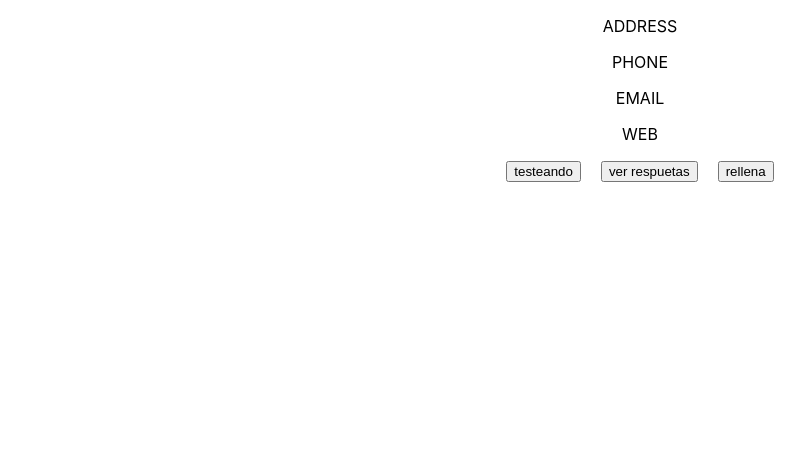
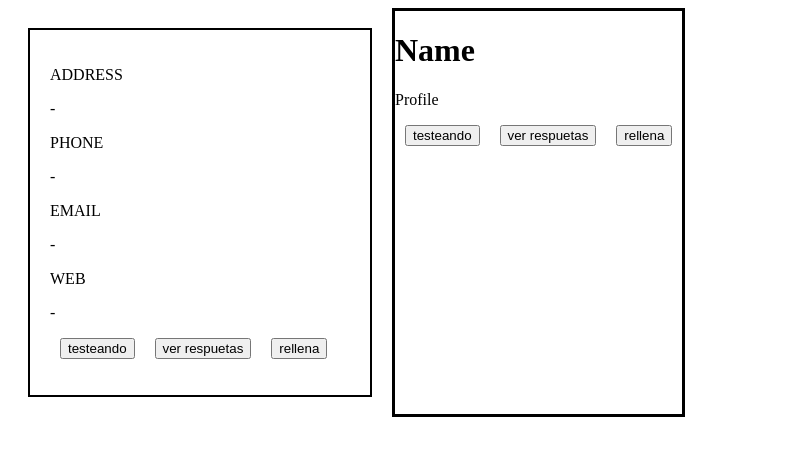
Before and after one commit to AntonioMaestreGarrido/react-cv-project, a React (Create React App) app: page / in a window 1280 px wide. Shown: the top 456 px of the page, without its empty margins (0-809 px from the left). Built offline with nearby package versions, Linux system fonts and the light colour scheme.

Commit message:
adding components

```diff
--- a/src/App.css
+++ b/src/App.css
@@ -1,38 +1,7 @@
-.App {
-  text-align: center;
+.App> div{
+  border: solid black 3px;
 }
-
-.App-logo {
-  height: 40vmin;
-  pointer-events: none;
+.App{
+  display: flex;
+  flex-direction: row;
 }
-
-@media (prefers-reduced-motion: no-preference) {
-  .App-logo {
-    animation: App-logo-spin infinite 20s linear;
-  }
-}
-
-.App-header {
-  background-color: #282c34;
-  min-height: 100vh;
-  display: flex;
-  flex-direction: column;
-  align-items: center;
-  justify-content: center;
-  font-size: calc(10px + 2vmin);
-  color: white;
-}
-
-.App-link {
-  color: #61dafb;
-}
-
-@keyframes App-logo-spin {
-  from {
-    transform: rotate(0deg);
-  }
-  to {
-    transform: rotate(360deg);
-  }
-}
--- a/src/App.js
+++ b/src/App.js
@@ -2,8 +2,9 @@ import "./App.css";
 import React, { useState,useEffect } from "react";
 import ReactDOM from "react-dom";
 import { InputModal } from "./components/ImputText";
-import { NameandLetter } from "./components/NameandLetter";
+import { PersonalData } from "./components/PersonalData";
 import { Hoja } from "./components/hoja";
+import { NameAndProfile } from "./components/NameAndProfile";
 
 //<InputModal data={mockdata} />
 
@@ -25,7 +26,9 @@ function App() {
 
   return (
     <div className="App">
-      <NameandLetter handle={handleModal} />
+      <PersonalData handle={handleModal} />
+      <NameAndProfile handle={handleModal} />
+
       <InputModal data={showModal} />
 
 
--- a/src/components/ImputText.jsx
+++ b/src/components/ImputText.jsx
@@ -1,4 +1,5 @@
 import React, { useState } from "react";
+import {unmountComponentAtNode} from "react-dom";
 import "./InputModal.css"
 import formBlueprint from '../data/modals.json'
 import uniqid from 'uniqid';
@@ -12,7 +13,7 @@ export function InputModal(props) {
     if (props.data === 0) { return null }
 
     const dataForForm = formBlueprint[props.id]
-    console.log(props)
+    console.log(dataForForm)
 
 
 
@@ -29,34 +30,44 @@ export function InputModal(props) {
 
                     <div>
                         {dataForForm.campos.map((ele) => {
+                            let id=ele.id.replaceAll(' ','')
+
                             return (
                                 <div className="inputContaines" key={uniqid()}>
-
                                     <label htmlFor={ele.id} >{ele.id} </label >
-                                    <input id={ele.id} name={ele.id} type="text"
+                                    <input id={id} name={ele.id} type="text"
                                         key={uniqid()} placeholder={ele.place} size={20} />
 
                                 </div>
                             )
                         })}
                     </div>
+                    <div className="areaTexto">
+                        {dataForForm.areaTexto.map((ele) => {
+                            return (<>
 
-                    <div className="areaTexto">
-                        <p>{dataForForm.areaTexto[0].id}</p>
-                        <textarea name="areaTexto" placeholder={dataForForm.areaTexto[0].place} key={uniqid()}
-                            rows={dataForForm.areaTexto[0].ancho} placeholder={dataForForm.areaTexto[0].place} ></textarea>
+                                <p>{ele.id}</p>
+                                <textarea name={ele.id.replace(/ /g, "")} placeholder={ele.place} key={uniqid()} rows={ele.ancho}  ></textarea>
+
+                            </>)
+                        })
+                        }
                     </div>
+
                     <div className="buttonContainer">
 
-                        <button onClick={(e, title) => { test(e, dataForForm.id) }} type="send">Send</button>
-                        <button type="reset">Clear</button>
-                        <button onClick={console.log("borra")} type="button">Close</button>
-                        <button onClick={(e,respuesta) => {
-                            respuesta= test(e, dataForForm.id)
-                            props.sendBack(respuesta) ;
+
+                        <button type="submit" onClick={(e, respuesta) => {
+                            respuesta = test(e, dataForForm.id)
+                                close()
+                            props.sendBack(respuesta);
+
 
                         }
-                        } type="button">vuelta </button>
+                        } type="button">Send </button>
+                        <button type="reset">Clear</button>
+                        <button onClick={()=>(close())} type="button">Close</button>
+
 
 
 
@@ -70,10 +81,10 @@ export function InputModal(props) {
         </>
     )
 }
-// get an objet with fom values
+// get an objet with fom values string.replace(/ /g, "")
 function test(e, title) {
     const form = document.querySelector(`#${title}`)
-    console.log(form)
+    console.log(title)
     let formData = '{'
     for (var i = 0; i < form.elements.length; i++) {
         var fieldName = form.elements[i].name;
@@ -87,3 +98,6 @@ function test(e, title) {
     console.log(respuesta)
     return respuesta
 }
+function close(){unmountComponentAtNode(document.getElementById('modalContainer'))
+
+}
--- /dev/null
+++ b/src/components/NameAndProfile.jsx
@@ -0,0 +1,50 @@
+import ReactDOM from 'react-dom';
+import { InputModal } from "./ImputText";
+import React, { useState, useEffect } from "react";
+
+
+export function NameAndProfile(props) {
+
+    const sendAnswer = (respuestas) => { setAnswer(respuestas) }
+    const [answer, setAnswer] = useState()
+
+    useEffect(fill, answer)
+    console.log([answer])
+
+    function openModal() {
+        let sendAnswer = ""
+
+
+        ReactDOM.render(<InputModal id={'NameAndProfile'} sendBack={setAnswer} />, document.getElementById('modalContainer'))
+    }
+    function fill() {
+
+        if (answer) {
+            console.log("inside fill")
+            console.log( answer)
+            console.log( answer.Nombre)
+            document.querySelector('#NameAndProfile>#Name').textContent = answer.Nombre
+            document.querySelector('#NameAndProfile>#Profile').textContent = answer.Profile
+
+        }
+
+
+    }
+
+    return (
+
+        <div className='toFill' id="NameAndProfile">
+            <h1 id= "Name">Name</h1>
+
+            <p className="question">Profile</p>
+            <p id="Profile" >     </p>
+
+            <button onClick={openModal}
+            >testeando</button>
+            <button onClick={() => console.log(answer)}>ver respuetas</button>
+            <button onClick={() => fill()}>rellena</button>
+            <p></p>
+        </div>
+
+    )
+}
--- a/src/components/NameandLetter.jsx
+++ /dev/null
@@ -1,40 +0,0 @@
-
-import ReactDOM from 'react-dom';
-import { InputModal } from "./ImputText";
-import React, { useState,useEffect } from "react";
-
-
-export function NameandLetter(props) {
-
-    const  sendAnswer=(respuestas)=>{setAnswer(respuestas)}
-    const[answer,setAnswer]= useState("respuesta")
-
-    function openModal(){
-        let sendAnswer=""
-        let atributo="testeto"
-
-
-            ReactDOM.render( <InputModal id={'personalData'} atributo={atributo} sendBack={setAnswer} />,document.getElementById('modalContainer'))
-        }
-        function fill(){
-            document.querySelector('#address').textContent=answer.Address
-
-        }
-
-    return (
-        <>
-        <p className="question">ADDRESS</p>
-        <p id="address">    </p>
-        <p className="question">PHONE</p>
-        <p>     </p>
-        <p className="question">EMAIL</p>
-        <p></p>
-        <p className="question">WEB</p>
-        <button onClick={openModal}
-        >testeando</button>
-        <button onClick={()=>console.log(answer)}>ver respuetas</button>
-        <button onClick={()=>fill()}>rellena</button>
-        <p></p>
-        </>
-    )
-}
--- /dev/null
+++ b/src/components/PersonalData.jsx
@@ -0,0 +1,53 @@
+
+import ReactDOM from 'react-dom';
+import { InputModal } from "./ImputText";
+import React, { useState, useEffect } from "react";
+
+
+export function PersonalData(props) {
+
+    const sendAnswer = (respuestas) => { setAnswer(respuestas) }
+    const [answer, setAnswer] = useState()
+    console.log(answer)
+    useEffect(fill, answer)
+    console.log([answer])
+
+    function openModal() {
+        let sendAnswer = ""
+
+
+        ReactDOM.render(<InputModal id={'personalData'} sendBack={setAnswer} />, document.getElementById('modalContainer'))
+    }
+    function fill() {
+        if (answer) {
+
+            console.log(document.querySelector('#personaldata>#Personal web'))
+            document.querySelector('#personaldata>#Address').textContent = answer.Address
+            document.querySelector('#personaldata>#Phone').textContent = answer.Phone
+            document.querySelector('#personaldata>#Mail').textContent = answer.Mail
+            document.querySelector('#personaldata>#Personalweb').textContent = answer["Personal web"]
+        }
+
+
+    }
+
+    return (
+
+        <div className='toFill' id="personaldata">
+            <p className="question">ADDRESS</p>
+            <p id="Address">  -  </p>
+            <p className="question">PHONE</p>
+            <p id="Phone">   -  </p>
+            <p className="question">EMAIL</p>
+            <p id='Mail'>-</p>
+            <p className="question">WEB</p>
+            <p id='Personalweb'>-</p>
+            <button onClick={openModal}
+            >testeando</button>
+            <button onClick={() => console.log(answer)}>ver respuetas</button>
+            <button onClick={() => fill()}>rellena</button>
+            <p></p>
+        </div>
+
+    )
+}
--- a/src/data/modals.json
+++ b/src/data/modals.json
@@ -16,17 +16,15 @@
                 "id": "Phone",
                 "place": "phone"
             },
+            {"id":"Mail",
+                "place":"@"},
             {
                 "id": "Personal web",
                 "place": "http://.."
             }
         ],
         "areaTexto": [
-            {
-                "id": "",
-                "place":" ",
-                "ancho": ""
-            }
+
         ],
         "botones": [
             [
@@ -40,27 +38,25 @@
             ]
         ]
     },
-    "form3": {
-        "title": "MODAL3",
+    "NameAndProfile": {
+        "id":"NameAndProfile",
+        "title": "nameAndProfile",
         "posicion": {
-            "x": 100,
-            "y": 50
+            "x": 790,
+            "y": 400
         },
         "campos": [
             {
-                "id": "nombre",
-                "place": "nombre"
-            },
-            {
-                "id": "apellido",
-                "place": "apellido"
+                "id": "Nombre",
+                "place": "name"
             }
+
 
         ],
         "areaTexto": [
             {
-                "id": "place",
-                "place":"escribe algo aqui",
+                "id": "Profile",
+                "place":"Tell us something about you..",
                 "ancho": 8
             }
         ],
--- a/src/index.css
+++ b/src/index.css
@@ -1,13 +1,7 @@
-body {
-  margin: 0;
-  font-family: -apple-system, BlinkMacSystemFont, 'Segoe UI', 'Roboto', 'Oxygen',
-    'Ubuntu', 'Cantarell', 'Fira Sans', 'Droid Sans', 'Helvetica Neue',
-    sans-serif;
-  -webkit-font-smoothing: antialiased;
-  -moz-osx-font-smoothing: grayscale;
+
+#personaldata{
+  border: solid black 2px;
+  width: 300px;
+  margin: 20px;
+  padding: 20px;
 }
-
-code {
-  font-family: source-code-pro, Menlo, Monaco, Consolas, 'Courier New',
-    monospace;
-}
```
Also changed, not shown: 1 other file (tests, documents, lock files or other folders).
